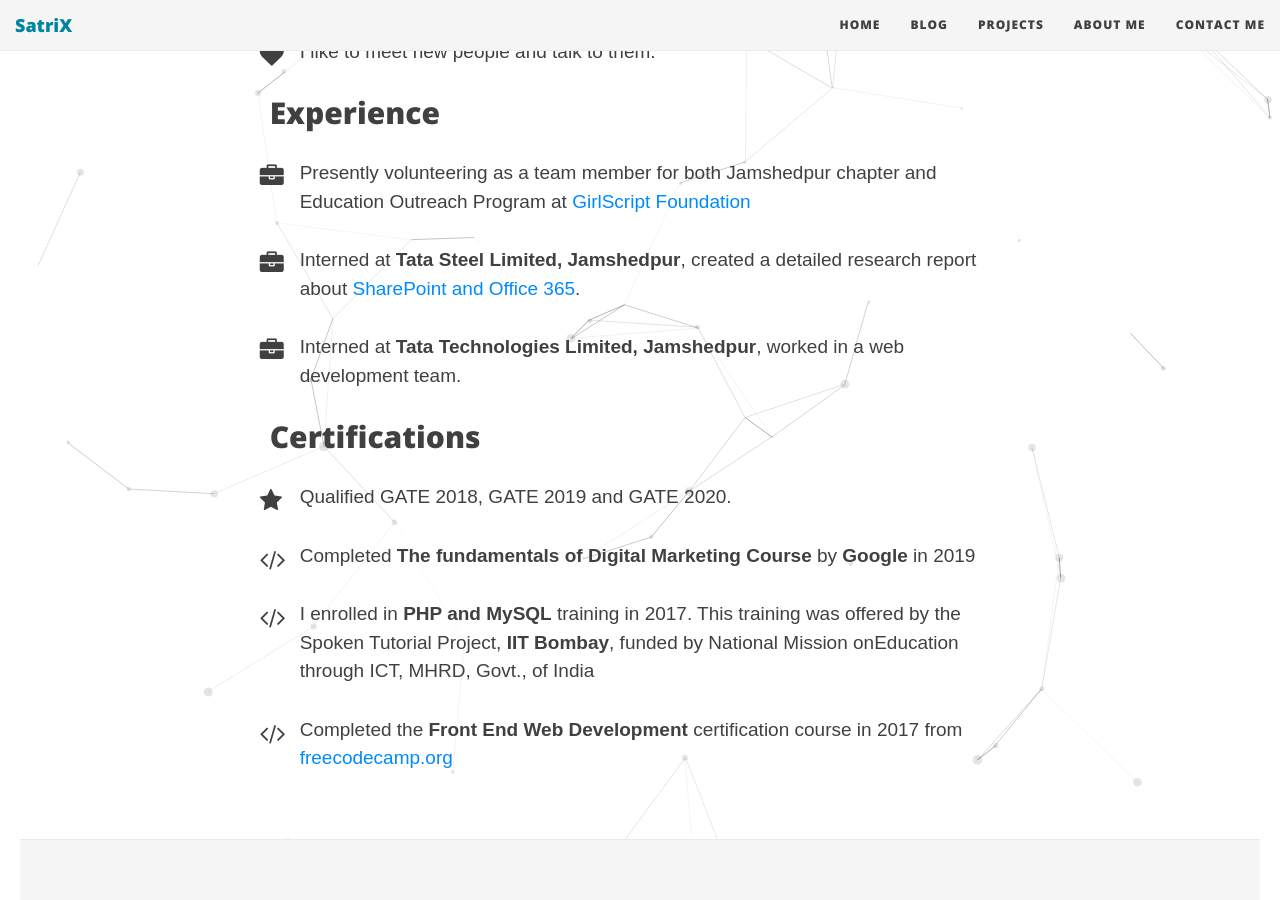
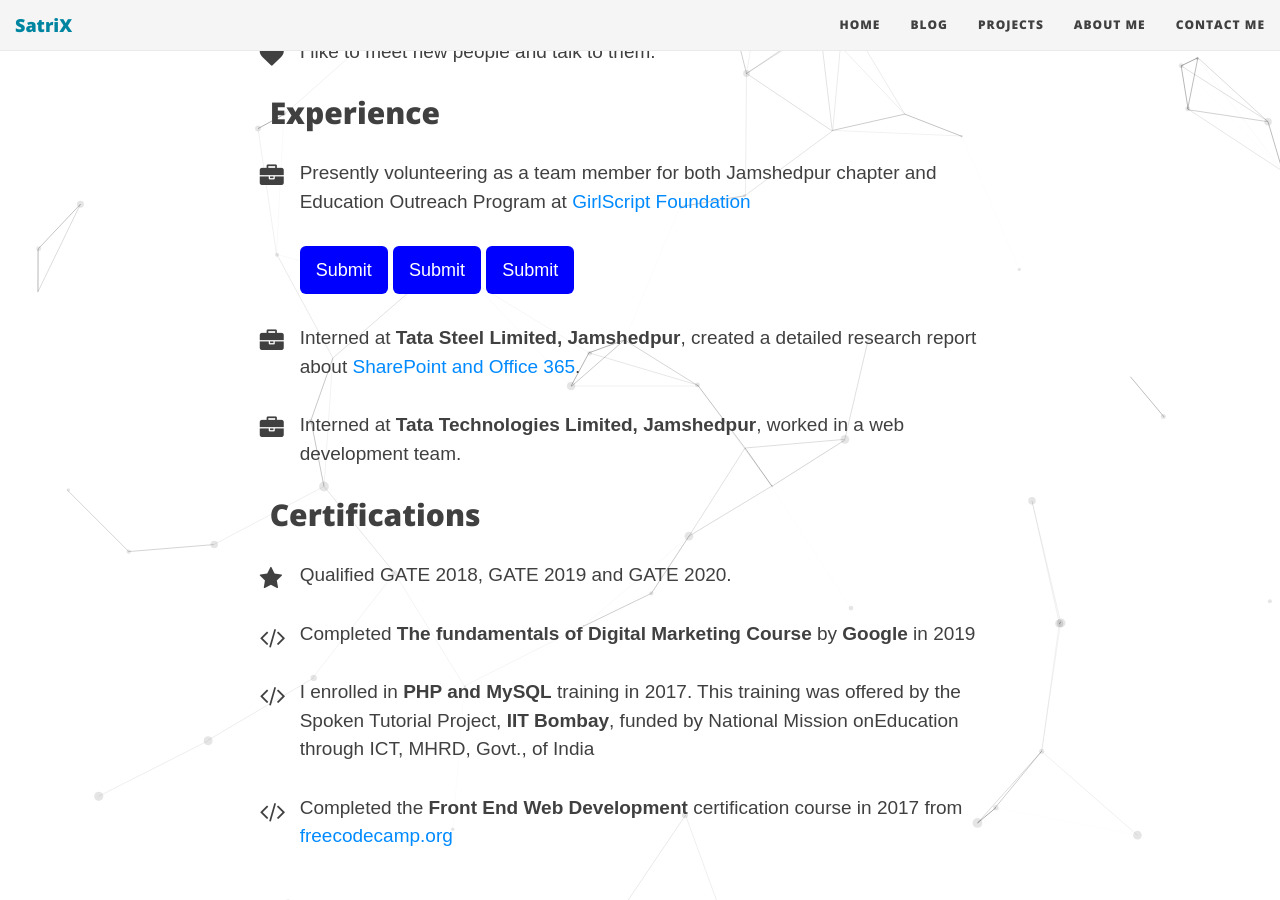
Before and after one commit to RIBTAS007/Ribtas007.github.io, a Jekyll site: the page built from aboutme.md, in a window 1280 px wide and 900 px high, scrolled down 703 px. Built offline with Jekyll 4.4.1, drawn with Linux system fonts in a browser that asks for light colours; nearby versions of some CDN libraries.

Commit message:
Update aboutme.md

```diff
--- a/aboutme.md
+++ b/aboutme.md
@@ -42,6 +42,13 @@
 </p>
 
 <p class="about-text">
+	<button class="btn btn-lg btn-primary">Submit</button>
+	<button class="btn btn-lg btn-primary">Submit</button>
+	<button class="btn btn-lg btn-primary">Submit</button>
+</p>
+
+
+<p class="about-text">
   <span class="fa fa-briefcase about-icon"></span>
   Interned at <b>Tata Steel Limited, Jamshedpur</b>, created a detailed research report about <a href="https://ribtas007.github.io/SharePoint-and-Office-365/">SharePoint and Office 365</a>.
 </p>
```
